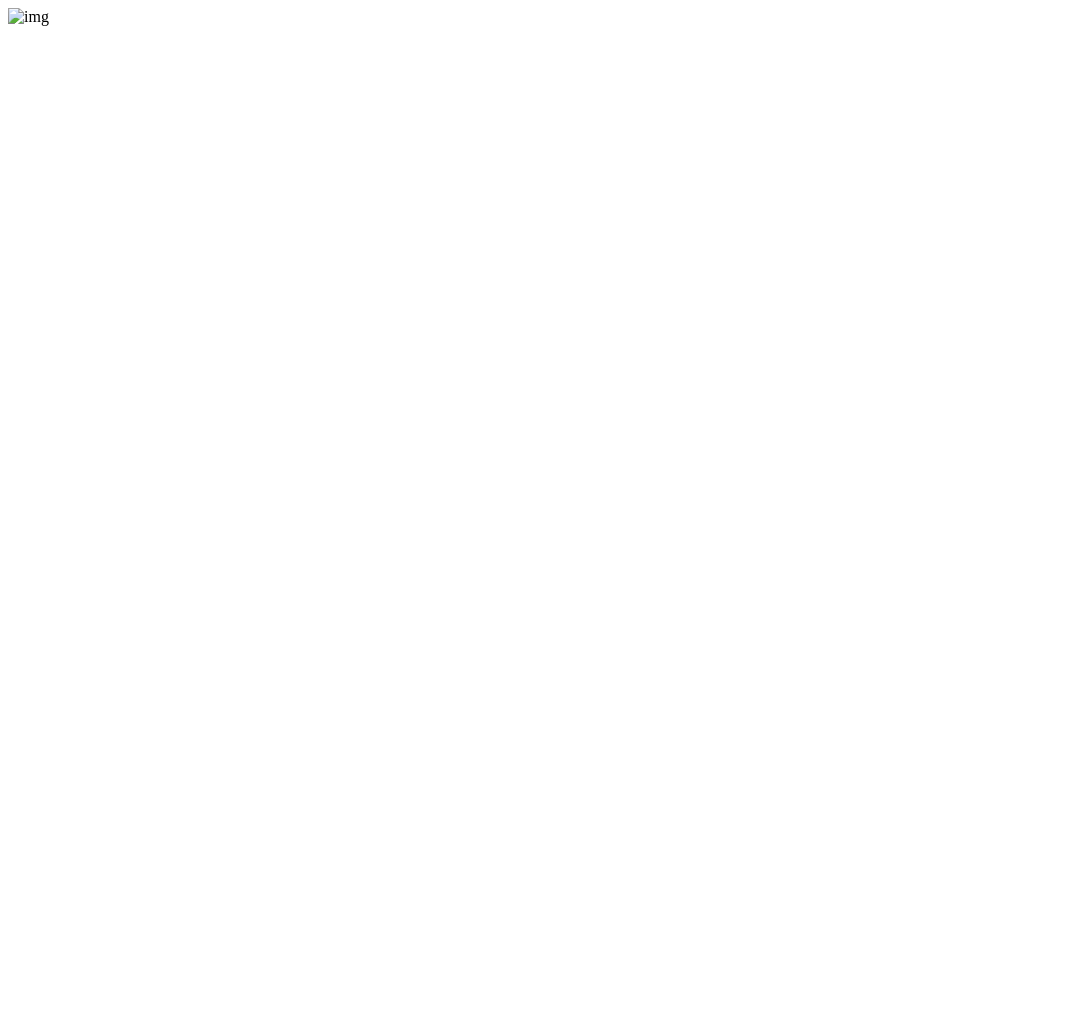
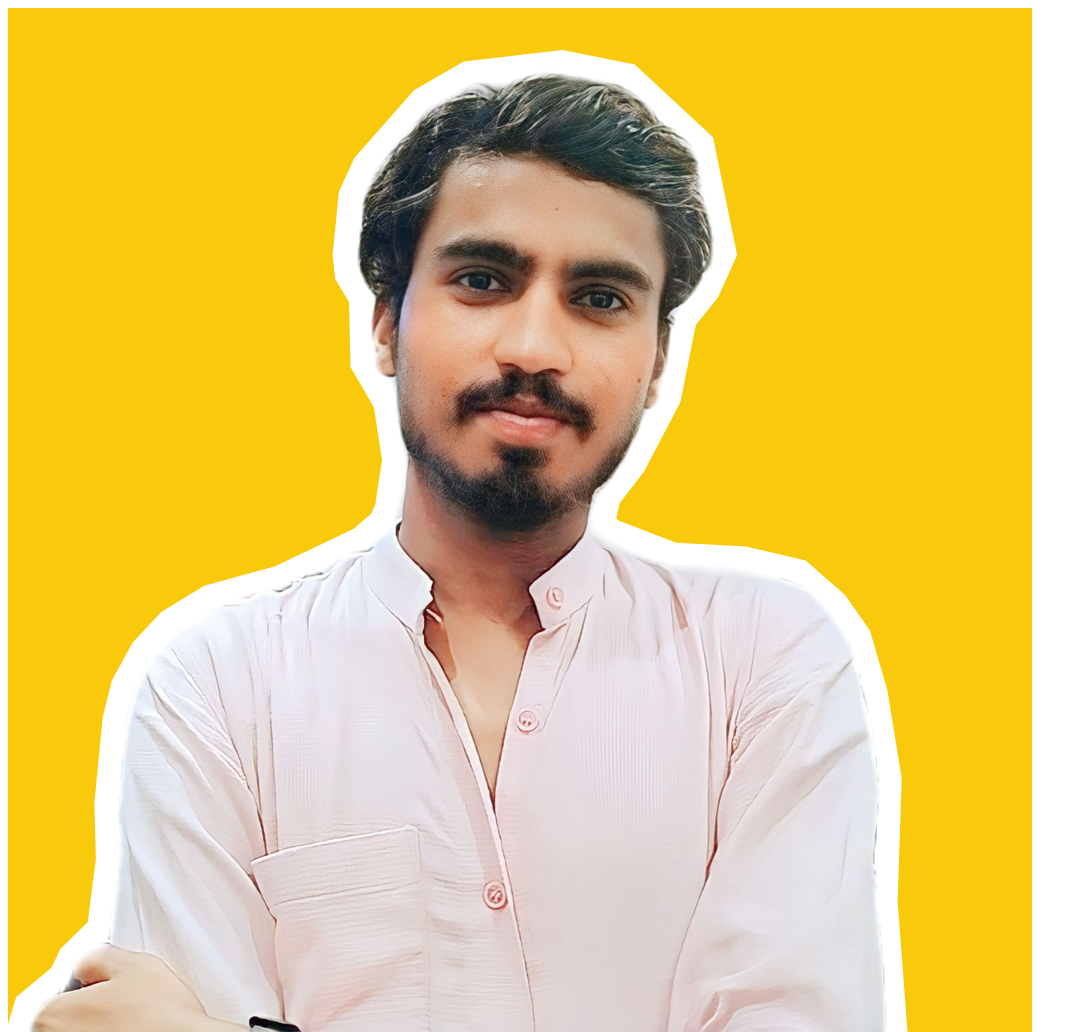
Before and after one commit to itsakssh/server, a plain HTML site: page index.html in a window 1280 px wide. Shown: the whole page, without its empty margins (0-1087 px from the left). Before the commit the page ends 800 px from the top, so only its background shows below. Drawn offline with Linux system fonts and the light colour scheme.

Commit message:
add-image

```diff
--- a/index.html
+++ b/index.html
@@ -6,6 +6,6 @@
     <title>Document</title>
 </head>
 <body>
-    <img src="" alt="img">
+    <img src="image.png" alt="img">
 </body>
 </html>
```
Also changed, not shown: image.png (added).
